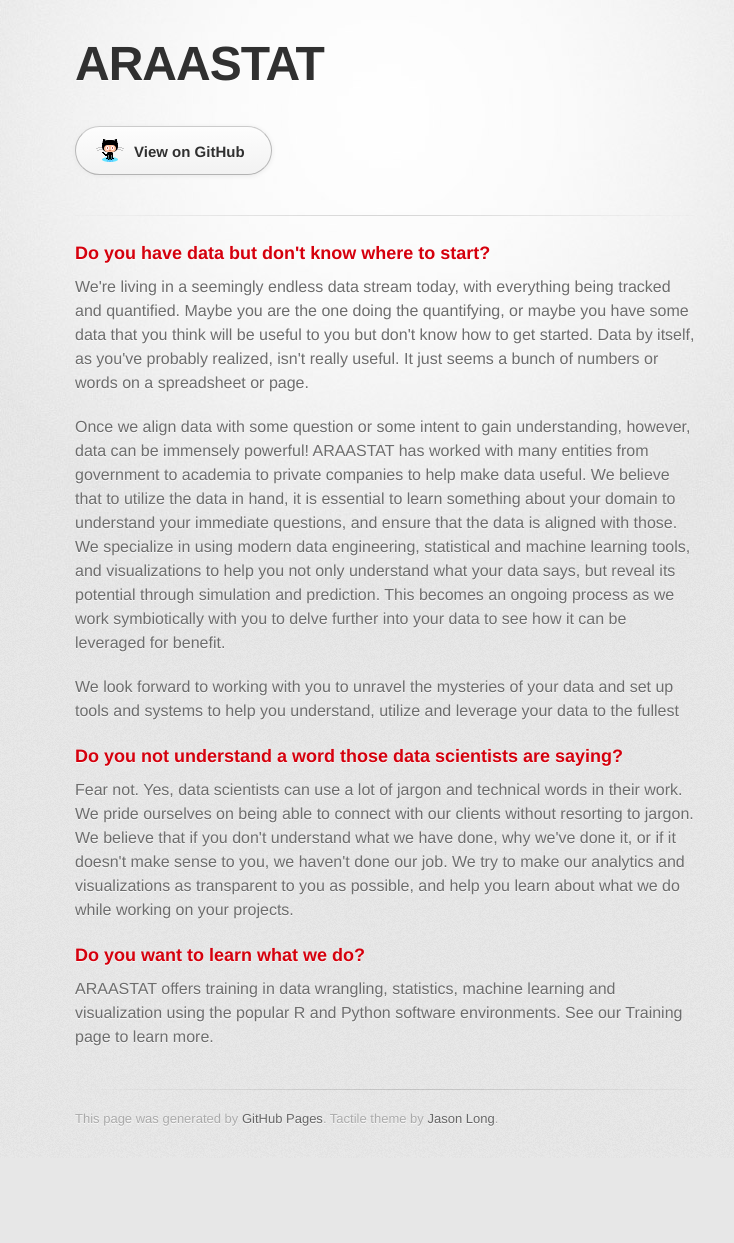
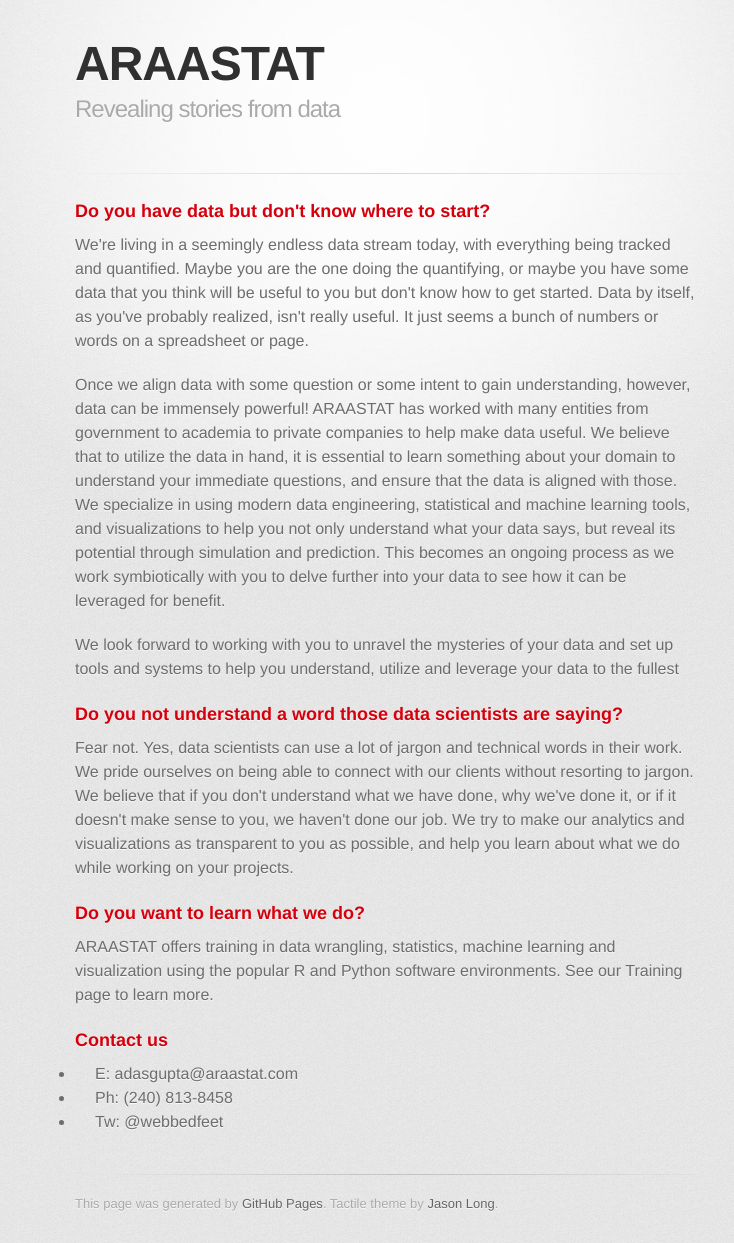
Before and after one commit to araastat/araastat.github.io, a plain HTML site: page index.html in a window 1280 px wide. Shown: the whole page, without its empty margins (255-989 px from the left). Before the commit the page ends 1158 px from the top, so only its background shows below. Drawn offline with Linux system fonts and the light colour scheme; a web font is replaced by a local one.

Commit message:
Update index.html

```diff
--- a/index.html
+++ b/index.html
@@ -19,12 +19,9 @@
 
         <header>
           <h1>ARAASTAT</h1>
-          <h2></h2>
+          <h2>Revealing stories from data</h2>
         </header>
 
-        <section id="downloads" class="clearfix">
-          <a href="https://github.com/araastat" id="view-on-github" class="button"><span>View on GitHub</span></a>
-        </section>
 
         <hr>
 
@@ -47,6 +44,13 @@
 <a id="do-you-want-to-learn-what-we-do" class="anchor" href="#do-you-want-to-learn-what-we-do" aria-hidden="true"><span aria-hidden="true" class="octicon octicon-link"></span></a>Do you want to learn what we do?</h3>
 
 <p>ARAASTAT offers training in data wrangling, statistics, machine learning and visualization using the popular R and Python software environments. See our Training page to learn more.</p>
+
+<h3>Contact us</h3>
+<ul>
+  <li>E: adasgupta@araastat.com</li>
+  <li>Ph: (240) 813-8458</li>
+  <li>Tw: @webbedfeet</li>
+</ul>
         </section>
 
         <footer>
```
